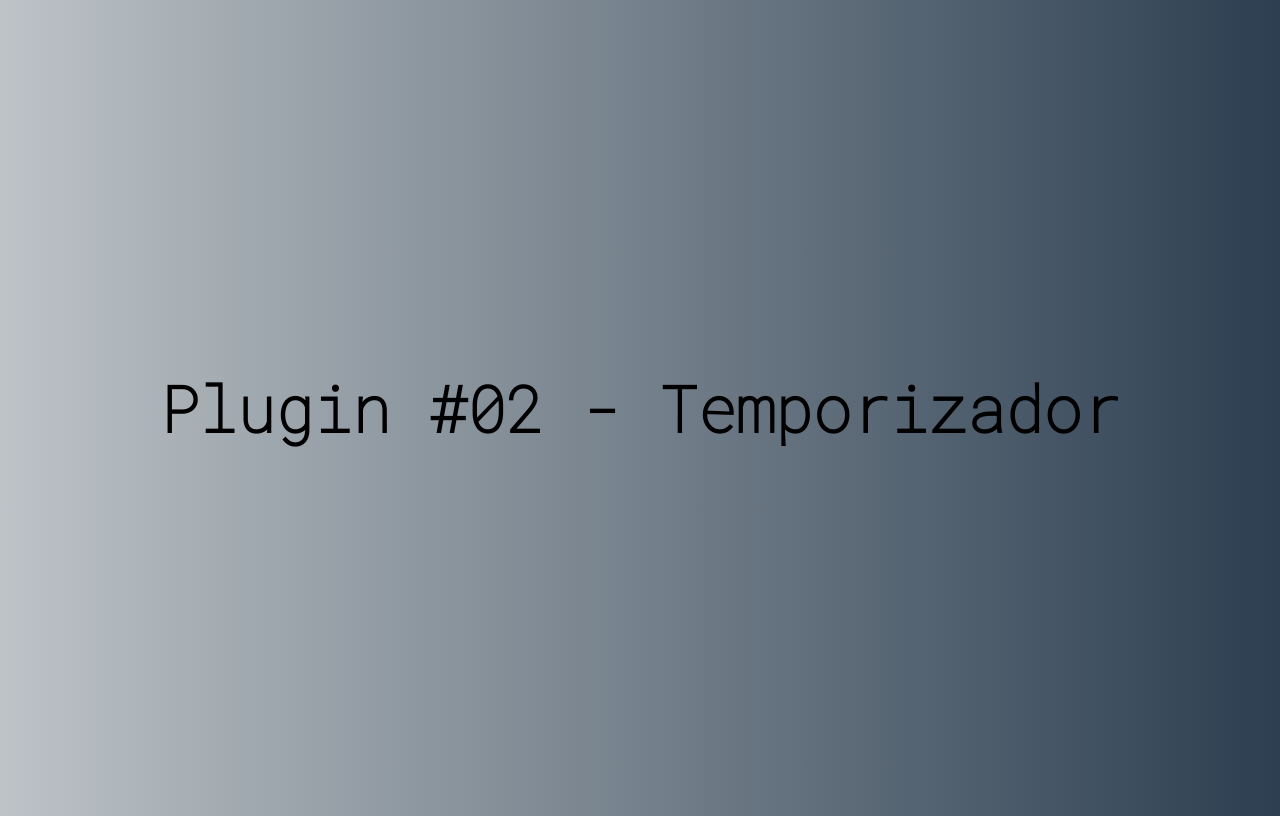
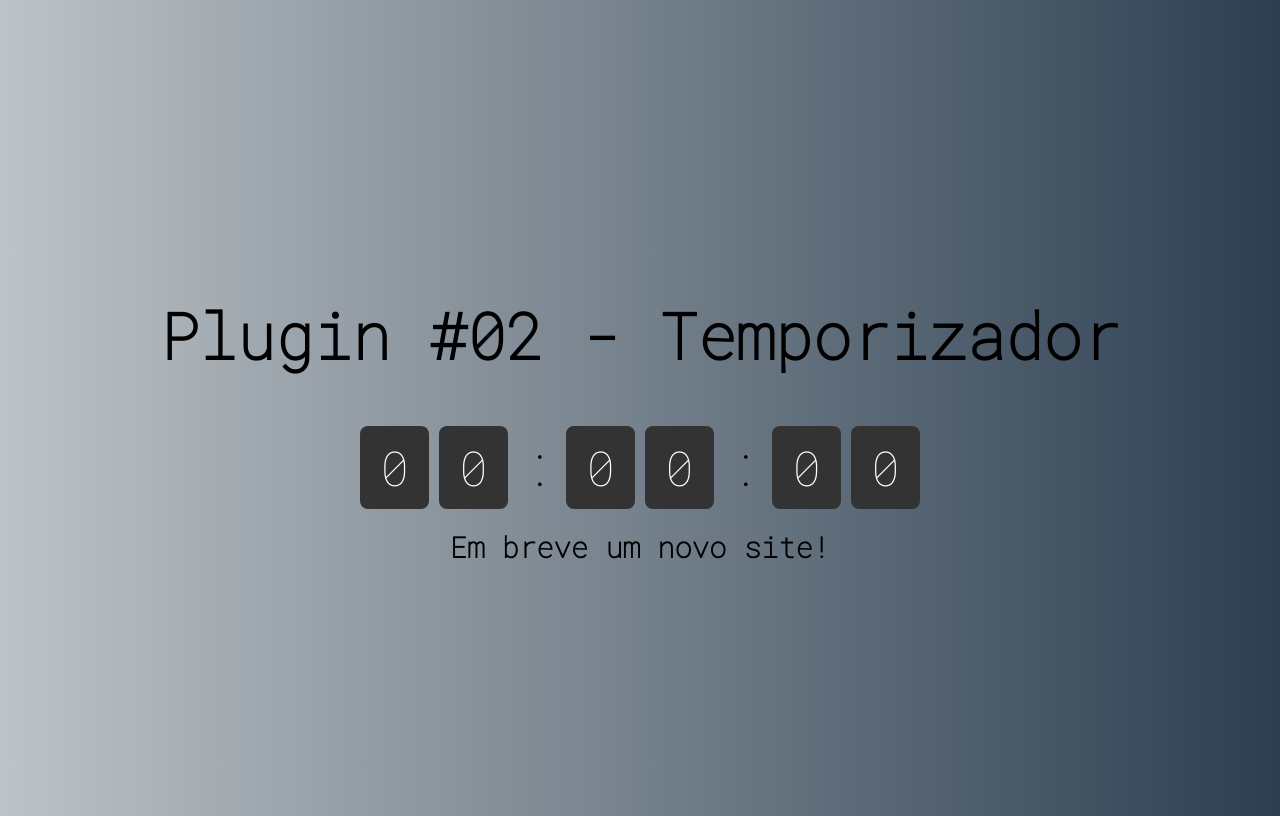
Before and after one commit to daniloas1992/CursoWeb, a plain HTML site: page jquery/plugin2.html in a window 1280 px wide. Drawn offline with Linux system fonts and the light colour scheme.

Commit message:
jQuery plugins

```diff
--- a/jquery/js/temporizador.js
+++ b/jquery/js/temporizador.js
@@ -0,0 +1,58 @@
+(function ($) {
+    $.fn.temporizador = function (opcoes){
+
+        const opcoesFinais = $.extend({
+            mensmensagemagem: 'Em breve',
+            horario: '23:59:59'
+        }, opcoes) // Busca a informação em "opcoes", se não encontrar pega o padrã criado com "extend"
+
+        const horaDezena = $('<span class="digito">').html('0')
+        const horaUnidade = $('<span class="digito">').html('0')
+        const minutoDezena = $('<span class="digito">').html('0')
+        const minutoUnidade = $('<span class="digito">').html('0')
+        const segundoDezena = $('<span class="digito">').html('0')
+        const segundoUnidade = $('<span class="digito">').html('0')
+
+        const separadorHora = $('<span class="separador">').html(':')
+        const separadorMinuto = $('<span class="separador">').html(':')
+
+        const mensagem = $('<div class="mensagem">').html(opcoesFinais.mensagem)
+
+        $(this).addClass('temporizador')
+        $(this).append(horaDezena, horaUnidade, separadorHora,
+                       minutoDezena, minutoUnidade, separadorMinuto,
+                       segundoDezena, segundoUnidade, mensagem)
+
+        const regex = new RegExp(/(\d\d):(\d\d):(\d\d)/)
+        const horarioAlvo = regex.exec(opcoesFinais.horario)
+        //console.log(horarioAlvo)
+
+        let temporizador = setInterval(() => {
+            const agora = new Date()
+            const alvo = new Date()
+
+            alvo.setHours(horarioAlvo[1])
+            alvo.setMinutes(horarioAlvo[2])
+            alvo.setSeconds(horarioAlvo[3])
+
+            const diferencaEmMili = alvo.getTime() - agora.getTime()
+            if(diferencaEmMili >= 0){
+                const diferenca = regex.exec(new Date(diferencaEmMili).toISOString())
+                //console.log(diferenca)
+
+                horaDezena.html(diferenca[1][0])
+                horaUnidade.html(diferenca[1][1])
+                minutoDezena.html(diferenca[2][0])
+                minutoUnidade.html(diferenca[2][1])
+                segundoDezena.html(diferenca[3][0])
+                segundoUnidade.html(diferenca[3][1])
+
+            } else {
+                clearInterval(temporizador)
+            }
+
+        }, 1000)
+
+        return this
+    }
+})(jQuery)
--- a/jquery/plugin2.html
+++ b/jquery/plugin2.html
@@ -13,6 +13,9 @@
     <div></div>
     <script src="js/temporizador.js"></script>
     <script>
-        // ...
+        $('div').temporizador({
+            mensagem: "Em breve um novo site!",
+            horario: '00:04:00'
+        }).hide().fadeIn(3000)
     </script>
 </body>
```
Also changed, not shown: jquery/plugin1.html (+27 -1 lines).
